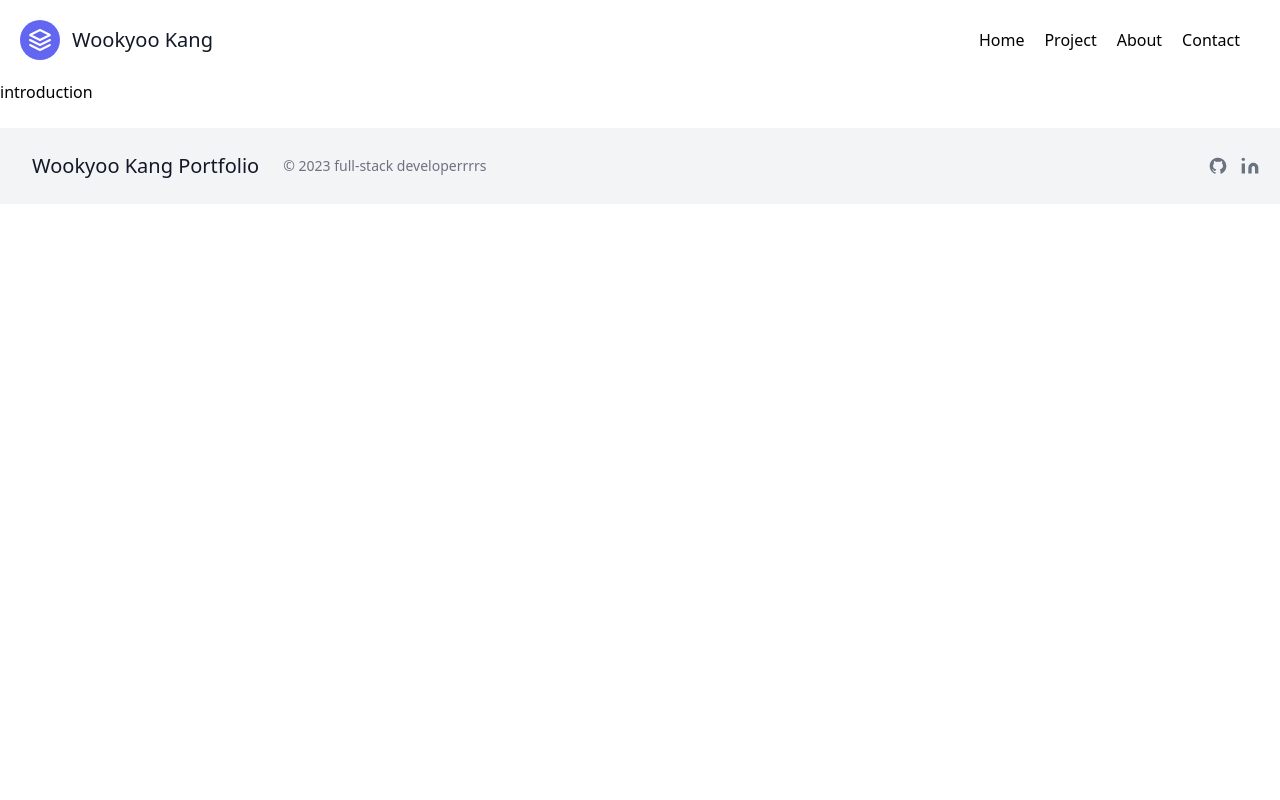
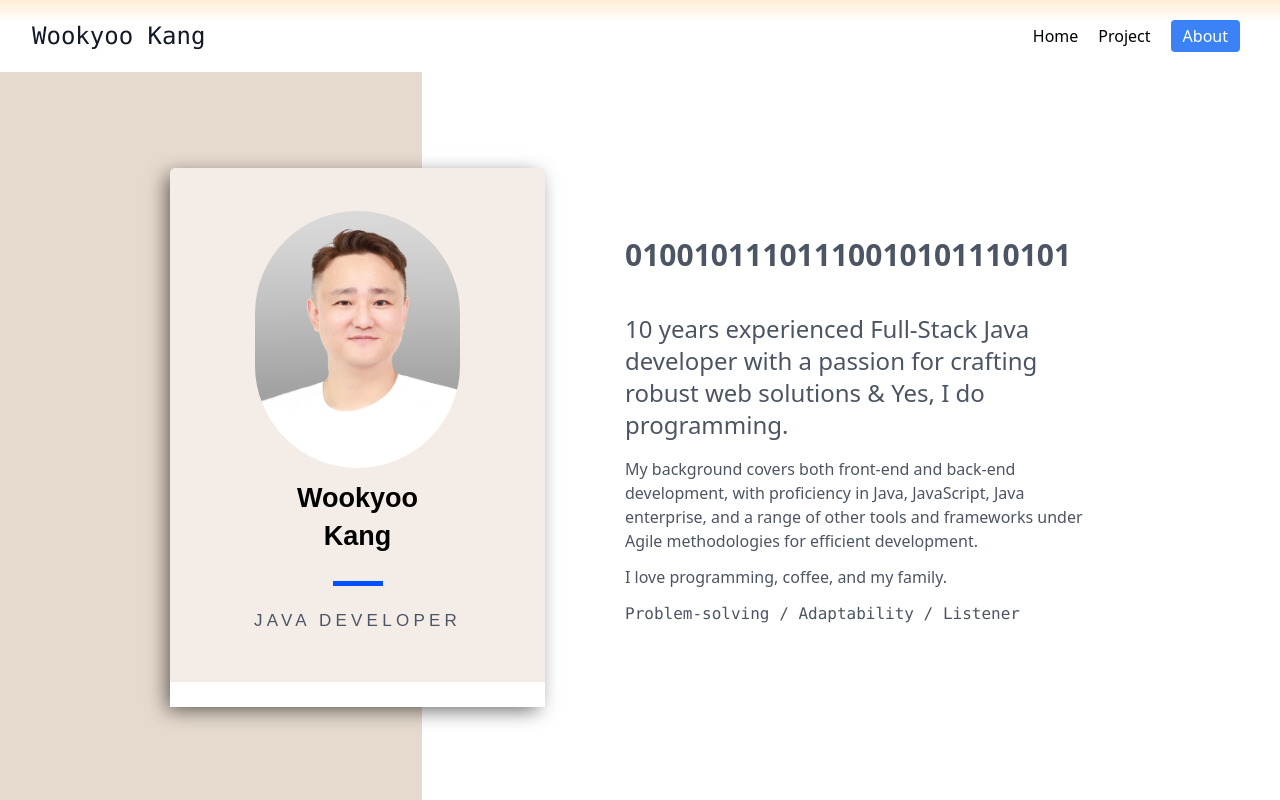
Before and after one commit to wookyoo/next-portfolio, a Next.js app: page /about-me in a window 1280 px wide. Shown: the top 800 px of the page. Built offline with nearby package versions, Linux system fonts and the light colour scheme.

Commit message:
navigation+about-me+hiding no use pages update

```diff
--- a/app/about-me/page.js
+++ b/app/about-me/page.js
@@ -1,8 +1,36 @@
+import Image from 'next/image'
 
 export default function AboutMe() {
+
+    const imgUrl = '/wookyoo_kang_photo.jpg'
+
     return (
-        <div>
-            <h1>introduction</h1>
-        </div>
+        <main className="flex min-h-screen flex-col items-center justify-between about-me-bg-left">
+            <section className="text-gray-600 body-font">
+                <div className="container mx-auto flex px-5 py-24 md:flex-row flex-col items-center">
+                    <div className="business-card">
+                        <div className="business-card-photo">
+                            <Image
+                            src={imgUrl} className="rounded-full"
+                            unoptimized alt="" width={600} height={400}/>
+                        </div>
+                        <h1 className="business-card-name">Wookyoo<br/>Kang</h1>
+                        <div className="business-card-dash"></div>
+                        <div className="business-card-up business-card-occupation">JAVA DEVELOPER</div>
+                        <div className="business-card-bottom">
+                            <div className="business-card-icons">
+                            </div>
+                        </div>
+                    </div>
+                    <div className="about-me-message ml-20">
+                        <p className='text-3xl mb-10'><b>01001011101110010101110101</b></p>
+                        <p className='text-2xl mb-4'>10 years experienced Full-Stack Java developer with a passion for crafting robust web solutions & Yes, I do programming.</p>
+                        <p className='text-base mb-3'>My background covers both front-end and back-end development, with proficiency in Java, JavaScript, Java enterprise, and a range of other tools and frameworks under Agile methodologies for efficient development.</p>
+                        <p className='text-base mb-3'>I love programming, coffee, and my family.</p>
+                        <p className='text-base mb-3'><code>Problem-solving / Adaptability / Listener</code></p>
+                    </div>
+                </div>
+            </section>
+        </main>
     );
 }
--- a/app/components/home/hero.js
+++ b/app/components/home/hero.js
@@ -5,10 +5,10 @@ export default function Hero() {
     return (
         <>
             <div className="lg:flex-grow md:w-1/2 lg:pr-24 md:pr-16 flex flex-col md:items-start md:text-left mb-16 md:mb-0 items-center text-center">
-                <h1 className="title-font sm:text-4xl text-3xl mb-4 font-medium text-gray-900 dark:text-white">Hello, It&apos;s Me!
-                <br className="hidden lg:inline-block"/>Have a nice day
+                <h1 className="title-font sm:text-4xl text-3xl mb-4 font-medium text-gray-900 dark:text-white"><code>Hello, It&apos;s Me!</code>
                 </h1>
-                <p className="mb-8 leading-relaxed">I craft digital experiences that blend elegance and functionality, weaving code into seamless user stories.</p>
+                <p className="mb-3 leading-relaxed"><code>Thanks for visit.</code></p>
+                <p className="mb-8 leading-relaxed"><code>I craft digital experiences that blend elegance and functionality, weaving code into seamless user stories.</code></p>
                 <div className="flex justify-center">
                     <Link href="/projects" className="inline-flex text-white bg-indigo-500 border-0 py-2 px-6 focus:outline-none hover:bg-indigo-600 rounded text-lg">
                         Going to Projects
--- a/app/components/projects/notionProjects.js
+++ b/app/components/projects/notionProjects.js
@@ -4,8 +4,7 @@ import ProjectItem from "./project-item.js";
 
 export default async function NotionProjects() {
     const data = await getData()
-
-    console.log(data);
+    // console.log(data);
 
     return (
         <>
--- a/app/globals.css
+++ b/app/globals.css
@@ -37,6 +37,10 @@ footer {
           dark:hover:shadow-gray-400/40
 
           hover:text-blue-600
+}
+
+.header-layout {
+
 }
 
 .tag-gap {
@@ -81,3 +85,81 @@ footer {
   color: rgb(50, 48, 44);
   background: rgba(227, 226, 224, 0.5);
 }
+
+.about-me-bg-left{
+  background: linear-gradient(
+    to right,
+    rgb(230 218 206) 0%,
+    rgb(230 218 206) 33%,
+    white 33%,
+    white 100%
+  );
+}
+
+.business-card{
+  border-radius: var(--rd,5px);
+  /* box-shadow: var(--shd,0 1px 4px rgba(0,0,0,.6)); */
+  box-shadow: var(--shd, -5px 5px 20px -2px rgba(0,0,0,.6));
+  height: auto;
+  width: 375px;
+  background: rgba(244,236,230);
+}
+
+.business-card-photo {
+  height: 235px;
+  width: 205px;
+  margin: 43px 0px 34px 0;
+  position: relative;
+  margin-left: auto;
+  margin-right: auto;
+}
+
+.business-card-name {
+  width: 277px;
+  line-height: 1.2em;
+  text-align: center;
+  font-size: 27px;
+  font: normal normal bold 27px/1.4em poppins-semibold,poppins,sans-serif;
+  color: rgb(0,0,0);
+  margin: 0px 0px 25px 0;
+  margin-left: auto;
+  margin-right: auto;
+}
+
+.business-card-dash {
+  width: 50px;
+  height: 5px;
+  background: rgb(0,80,255);
+  margin: 0px 0px 25px 0;
+  margin-left: auto;
+  margin-right: auto;
+  display: flex;
+  justify-content: center;
+}
+
+.business-card-occupation {
+  width: 277px;
+  line-height: 1.2em;
+  text-align: center;
+  font-family: Arial,Helvetica,sans-serif;
+  font-size: 17px;
+  letter-spacing: 0.25em;
+  margin: 0px 0px 51px 0;
+  margin-left: auto;
+  margin-right: auto;
+}
+
+.business-card-bottom {
+  background: white;
+  height: 25px;
+}
+.business-card-icons {
+  position: relative;
+  margin: 14px 0px 14px 0;
+}
+
+.about-me-message {
+  --min-height: 150px;
+  height: auto;
+  width: 485px;
+}
--- a/app/layout.js
+++ b/app/layout.js
@@ -1,32 +1,48 @@
+'use client'
+
 import './globals.css'
 import { Inter } from 'next/font/google'
 import Link from 'next/link'
+// import Providers from './providers'
+// import ThemeSwitcher from './ThemeSwitcher'
+import { usePathname } from 'next/navigation'
 
 const inter = Inter({ subsets: ['latin'] })
 
-export const metadata = {
-  title: 'Wookyoo Portfolio',
-  description: 'Personal Web portfolio',
-}
+export default function RootLayout({ children }) {
 
-export default function RootLayout({ children }) {
+  const pathname  = usePathname()
+
+  const navLink = [
+    {name: "Home", link: "/",},
+    {name: "Project", link: "/projects",},
+    {name: "About", link: "/about-me",}
+  ]
+
   return (
     <html lang="en" suppressHydrationWarning>
+      <head>
+        <title>Wookyoo Portfolio</title>
+        <meta name='description' content='Personal Web portfolio' />
+      </head>
       <body>
-
-        <header className="">
+        <header className="header-layout bg-gradient-to-b from-orange-100 to-30%">
           <div className="container mx-auto flex flex-wrap p-5 flex-col md:flex-row items-center">
             <a className="flex title-font font-medium items-center text-gray-900 mb-4 md:mb-0">
-              <svg xmlns="http://www.w3.org/2000/svg" fill="none" stroke="currentColor" strokeLinecap="round" strokeLinejoin="round" strokeWidth="2" className="w-10 h-10 text-white p-2 bg-indigo-500 rounded-full" viewBox="0 0 24 24">
-                <path d="M12 2L2 7l10 5 10-5-10-5zM2 17l10 5 10-5M2 12l10 5 10-5"></path>
-              </svg>
-              <span className="dark:text-white ml-3 text-xl">Wookyoo Kang</span>
+              <span className="dark:text-white ml-3 text-2xl font-mono">Wookyoo Kang</span>
             </a>
             <nav className="md:ml-auto flex flex-wrap items-center text-base justify-center">
-              <Link href="/" className="mr-5 hover:text-gray-900">Home</Link>
+              {navLink.map(({link, name}) => (
+                <Link key={name} href={link} className={`${pathname  === link ? 'border-blue-500 rounded py-1 px-3 bg-blue-500 text-white hover:bg-blue-700' : 'hover:text-blue-500'} inline-block mr-5`}>
+                  {name}
+                </Link>
+              ))}
+              {/*
+              <Link href="/" className={`link ${pathname === '/' ? 'active mr-5 hover:text-gray-900' : 'mr-5 hover:text-gray-900'}`}>Home</Link>
               <Link href="/projects" className="mr-5 hover:text-gray-900">Project</Link>
-              <a className="mr-5 hover:text-gray-900">About</a>
-              <Link href="/contact" className="mr-5 hover:text-gray-900">Contact</Link>
+              <Link href="/about-me" className="mr-5 hover:text-gray-900">About</Link >
+               */}
+              {/* <Link href="/contact" className="mr-5 hover:text-gray-900">Contact</Link> */}
             </nav>
           </div>
         </header>
@@ -42,15 +58,16 @@ export default function RootLayout({ children }) {
             </section>
         </main> */}
 
+        {/* <Providers>
+          <ThemeSwitcher> {children} </ThemeSwitcher>
+        </Providers> */}
+
         {children}
 
         <footer className="text-gray-600 body-font sm:pt-6 ">
           <div className="bg-gray-100">
             <div className="container px-5 py-6 mx-auto flex items-center sm:flex-row flex-col">
-              <a className="flex title-font font-medium items-center md:justify-start justify-center text-gray-900">
-                <span className="ml-3 text-xl">Wookyoo Kang Portfolio</span>
-              </a>
-              <p className="text-sm text-gray-500 sm:ml-6 sm:mt-0 mt-4">© 2023 full-stack developerrrrs
+              <p className="text-sm text-gray-500 sm:ml-6 sm:mt-0 mt-4">© 2023 by Full-stack Java Developers <br/> Powered and secured by Wookyoo Kang
               </p>
               <span className="inline-flex sm:ml-auto sm:mt-0 mt-4 justify-center sm:justify-start">
                 <a className="ml-3 text-gray-500" href="https://github.com/wookyoo" target="_blank">
@@ -68,7 +85,6 @@ export default function RootLayout({ children }) {
             </div>
           </div>
         </footer>
-
       </body>
     </html>
   )
```
Also changed, not shown: public/wookyoo_kang_photo.jpg (added), 1 other file (tests, documents, lock files or other folders).
